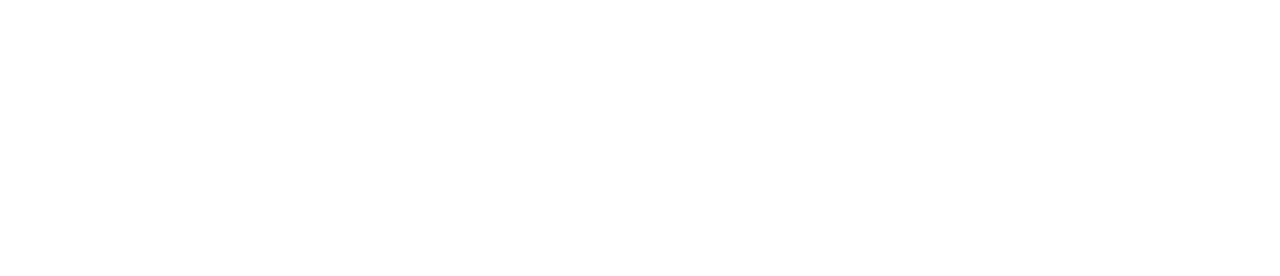
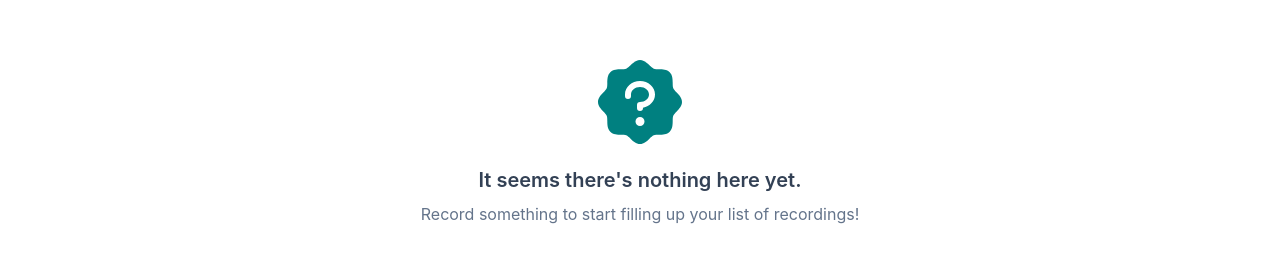
Before and after one commit to avrebarra/recodo, a React (Vite) app: page / in a window 1280 px wide. Shown: the part 193-469 px from the top of the page. Built offline with nearby package versions, Linux system fonts and the light colour scheme; no server answers.

Commit message:
vertical center yey

```diff
--- a/src/App.tsx
+++ b/src/App.tsx
@@ -35,7 +35,7 @@
       <ChakraProvider>
         <div className="min-h-screen flex flex-col">
           <div className="py-2 px-4 flex-none sticky top-0 z-10"></div>
-          <div className="flex-grow overflow-y-auto p-6">
+          <div className="flex flex-grow overflow-y-auto p-6">
             <MediaLibrary
               mediaList={mediaList}
               currentMediaID={currentMedia}
--- /dev/null
+++ b/src/components/MediaLibrary/EmptyState.tsx
@@ -0,0 +1,13 @@
+import { PiSealQuestionFill } from "react-icons/pi";
+
+const EmptyState: React.FC = () => {
+  return (
+    <div className="flex flex-col items-center justify-center h-full">
+      <PiSealQuestionFill color="teal" className="text-8xl mb-4" />
+      <div className="text-center font-semibold text-xl text-slate-700 mb-2">It seems there's nothing here yet.</div>
+      <div className="text-center text-md mb-4 text-slate-500">Record something to start filling up your list of recordings!</div>
+    </div>
+  );
+};
+
+export default EmptyState;
--- a/src/components/MediaLibrary/MediaLibrary.tsx
+++ b/src/components/MediaLibrary/MediaLibrary.tsx
@@ -1,4 +1,6 @@
 import { RecordedMedia } from "../../types";
+import ShowOn from "../ShowOn";
+import EmptyState from "./EmptyState";
 import MediaItem from "./MediaItem";
 
 interface Props {
@@ -23,12 +25,16 @@
   downloadMedia,
 }) => {
   return (
-    <div className="library flex flex-col space-y-5">
+    <div className="library flex flex-col space-y-5 w-full">
+      <ShowOn condition={mediaList.length === 0}>
+        <EmptyState />
+      </ShowOn>
+      <div className="overflow-y-auto">
         {mediaList.map((e) => (
           <div key={`media-item-${e.uid}`}>
             <MediaItem
               media={e}
-            isCurrentMedia={currentMediaID == e.uid}
+              isCurrentMedia={currentMediaID === e.uid}
               currentMediaState={currentMediaState}
               play={() => playMedia(e.uid)}
               stop={stopMedia}
@@ -38,6 +44,7 @@
           </div>
         ))}
       </div>
+    </div>
   );
 };
 
```
Lines whose indentation alone changed are shown as unchanged.
